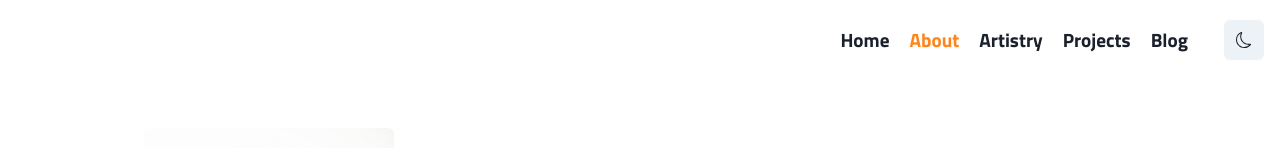
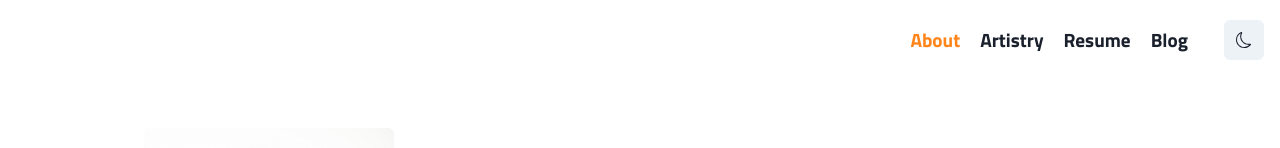
Before and after one commit to ninjaNgai/portfolio-blog-ts, a Next.js app: page /about in a window 1280 px wide. Shown: the top 148 px of the page. Built offline with nearby package versions, Linux system fonts and the light colour scheme.

Commit message:
Added Resume

```diff
--- a/components/navbar/index.tsx
+++ b/components/navbar/index.tsx
@@ -19,14 +19,23 @@ const Navbar = () => {
   const { colorMode, toggleColorMode } = useColorMode();
   const router = useRouter();
 
+  const desktopMenus = [
+    { name: 'About', link: '/about' },
+    { name: 'Artistry', link: '/artistry' },
+    { name: 'Resume', link: './Ngai_Courtney_01.02_2023.pdf' },
+    { name: 'Blog', link: '/blogs' }
+  ];
+
+  const mobileMenus = [
+    { name: 'Home', link: '/' },
+    { name: 'About', link: '/about' },
+    { name: 'Artistry', link: '/artistry' },
+    { name: 'Resume', link: './Ngai_Courtney_01.02_2023.pdf' },
+    { name: 'Blog', link: '/blogs' }
+  ];
+
   const loadMenu = (isMobile = false) => {
-    const menus = [
-      { name: 'Home', link: '/' },
-      { name: 'About', link: '/about' },
-      { name: 'Artistry', link: '/artistry' },
-      { name: 'Projects', link: '/projects' },
-      { name: 'Blog', link: '/blogs' }
-    ];
+    const menus = isMobile ? mobileMenus : desktopMenus;
 
     if (isMobile) {
       return (
```
